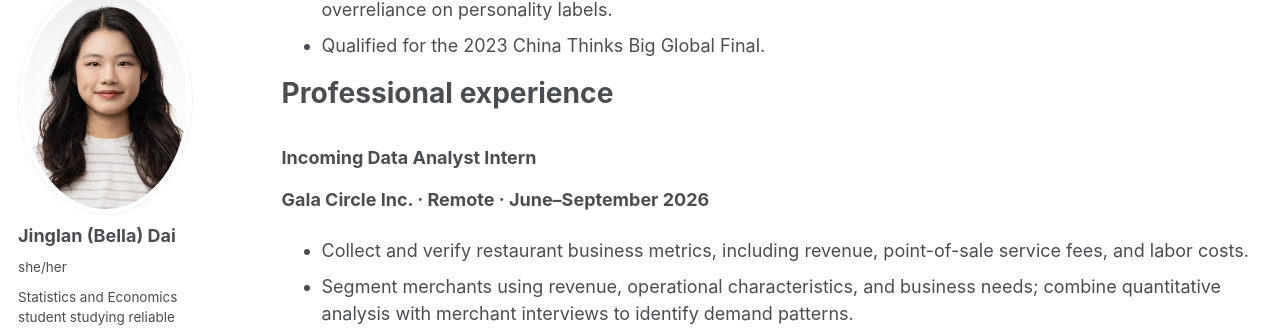
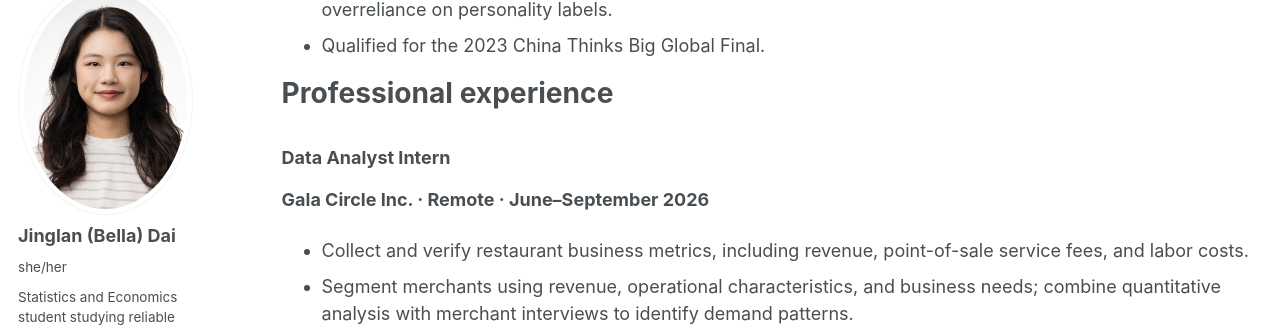
Before and after one commit to belladai36/belladai36.github.io, a Jekyll site: the page built from _pages/cv.md, in a window 1280 px wide and 900 px high, scrolled down 2059 px. Shown: the part 113-443 px from the top of the window. Built offline with Jekyll 4.4.1, drawn with Linux system fonts in a browser that asks for light colours; a script that is not in the unit is left out.

Commit message:
Correct data analyst internship title

```diff
--- a/_pages/cv.md
+++ b/_pages/cv.md
@@ -77,7 +77,7 @@ Research experience
 Professional experience
 =======================
 
-### Incoming Data Analyst Intern
+### Data Analyst Intern
 
 **Gala Circle Inc. · Remote · June–September 2026**
 
```
